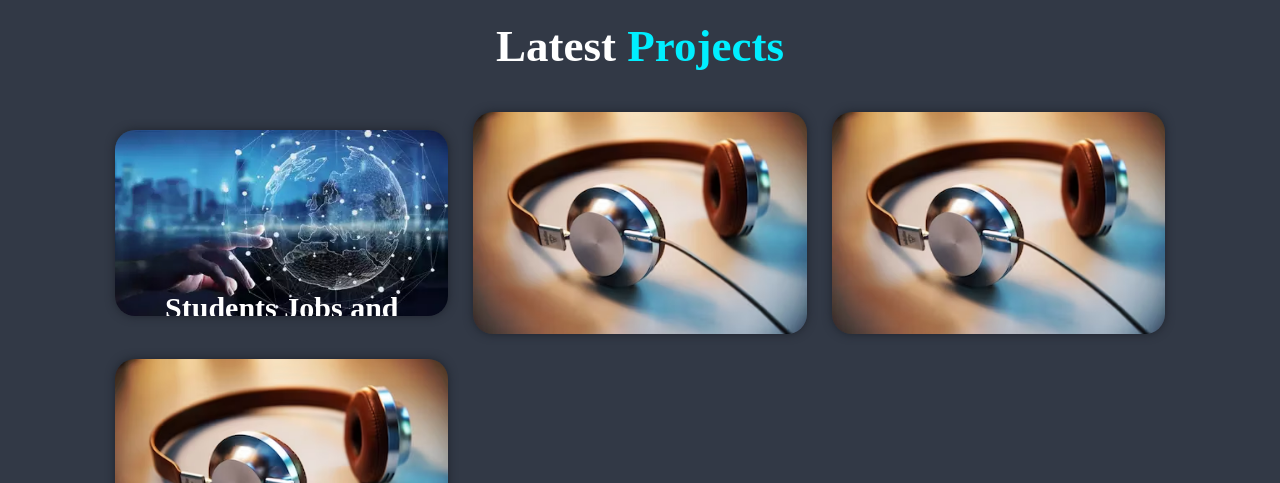
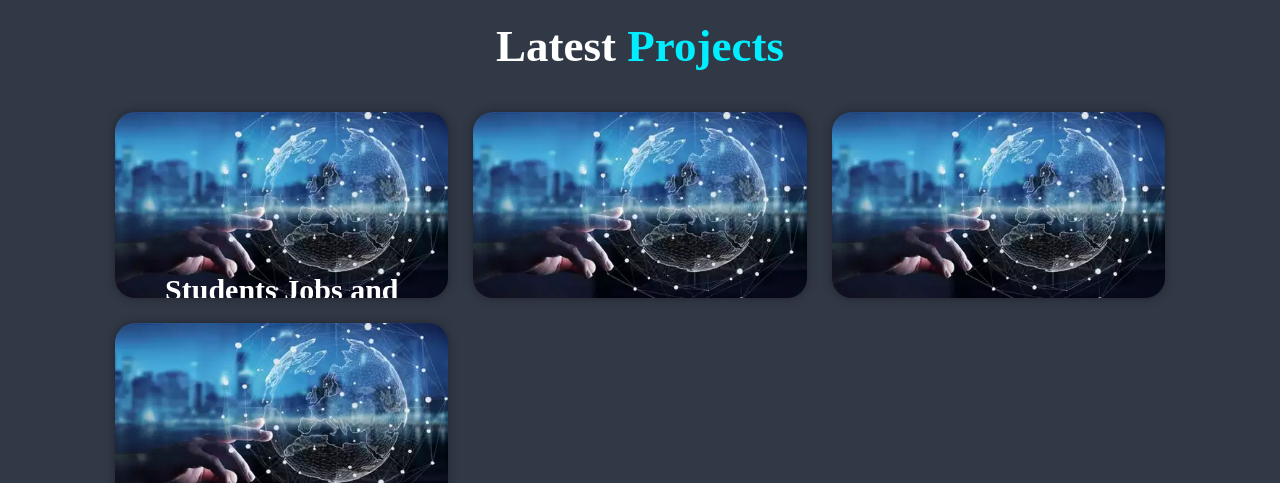
Before and after one commit to Himanshu14Ag/Portfolio-Website, a plain HTML site: page index.html in a window 1280 px wide. Shown: the part 2890-3373 px from the top of the page. Drawn offline with nearby package versions, Linux system fonts and the light colour scheme.

Commit message:
Update index.html

```diff
--- a/index.html
+++ b/index.html
@@ -206,7 +206,7 @@
 
         <div class="portfolio-container">
             <div class="portfolio-box">
-                <img src="images/student.jpg" alt="">
+                <img src="images/Student.jpg" alt="">
                 <div class="portfolio-layer">
                     <h4>Students Jobs and Admission Prediction</h4>
                     <br/>
@@ -217,7 +217,7 @@
             </div>
 
             <div class="portfolio-box">
-                <img src="images/home.png" alt="">
+                <img src="images/Student.jpg" alt="">
                 <div class="portfolio-layer">
                     <h4>Web Design</h4>
                     <p>Lorem ipsum dolor sit amet consectetur adipisicing elit. Doloribus, iusto.</p>
@@ -226,7 +226,7 @@
             </div>
 
             <div class="portfolio-box">
-                <img src="images/home.png" alt="">
+                <img src="images/Student.jpg" alt="">
                 <div class="portfolio-layer">
                     <h4>Web Design</h4>
                     <p>Lorem ipsum dolor sit amet consectetur adipisicing elit. Doloribus, iusto.</p>
@@ -235,7 +235,7 @@
             </div>
 
             <div class="portfolio-box">
-                <img src="images/home.png" alt="">
+                <img src="images/Student.jpg" alt="">
                 <div class="portfolio-layer">
                     <h4>Web Design</h4>
                     <p>Lorem ipsum dolor sit amet consectetur adipisicing elit. Doloribus, iusto.</p>
```
